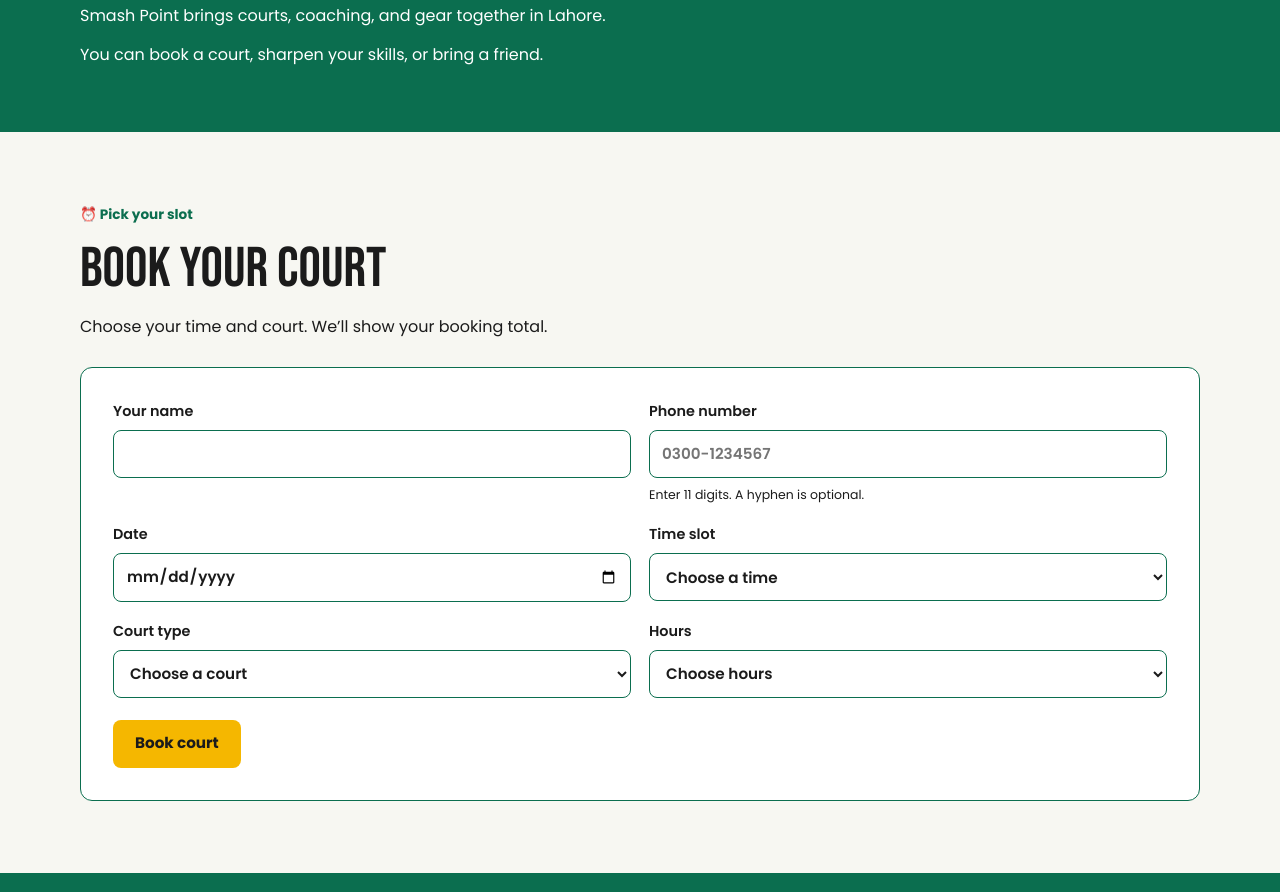
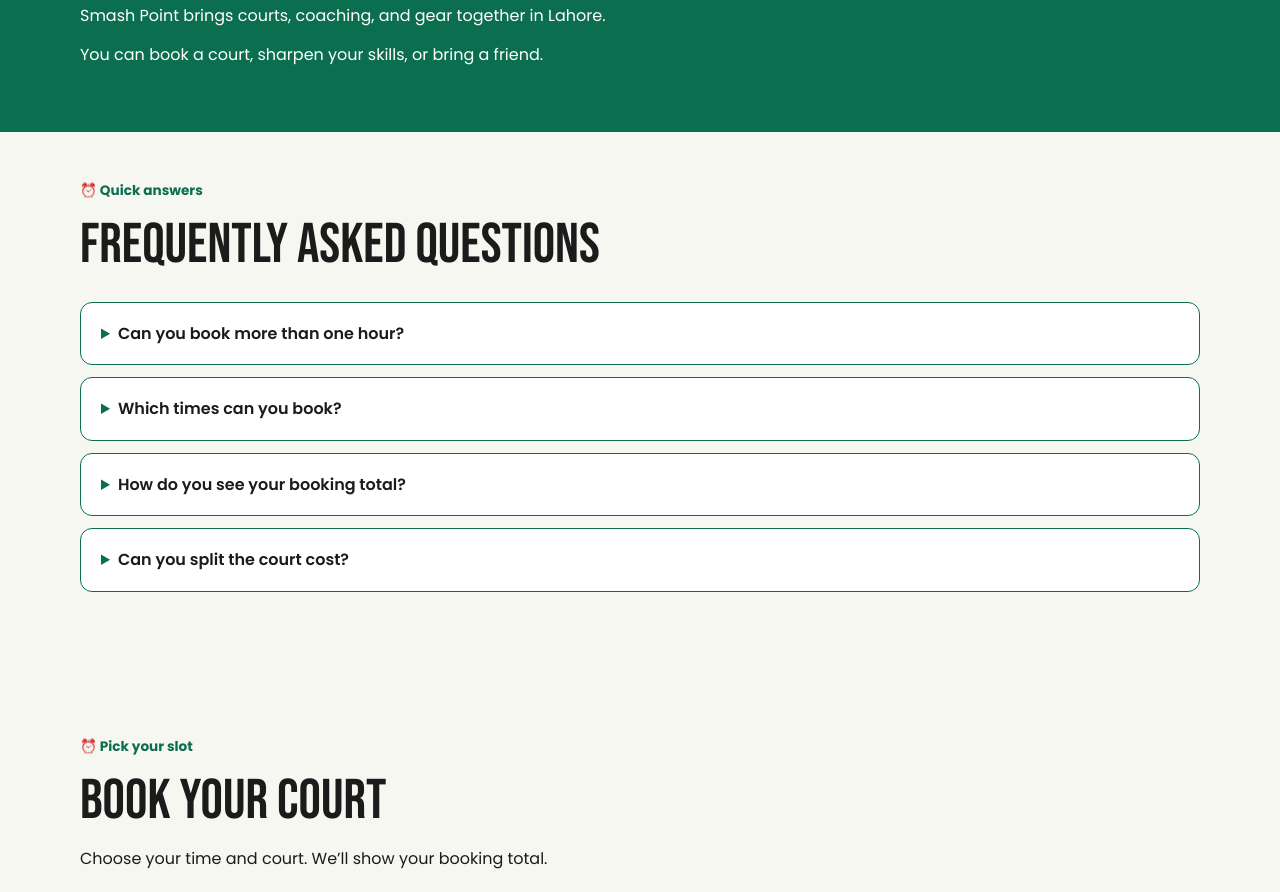
Before and after one commit to ArslanAthar20792003/lab17-27110313, a plain HTML site: page index.html in a window 1280 px wide. Shown: the part 1650-2542 px from the top of the page. Drawn offline with Linux system fonts and the light colour scheme.

Commit message:
Mobile layout and FAQ

```diff
--- a/index.html
+++ b/index.html
@@ -110,6 +110,31 @@
       </div>
     </section>
 
+    <section class="section page-width faq-section" aria-labelledby="faq-title">
+      <div class="section-heading">
+        <p class="eyebrow">⏰ Quick answers</p>
+        <h2 id="faq-title">Frequently asked questions</h2>
+      </div>
+      <div class="faq-list">
+        <details class="faq-item">
+          <summary>Can you book more than one hour?</summary>
+          <p>Yes. Choose one, two, or three hours on the booking form.</p>
+        </details>
+        <details class="faq-item">
+          <summary>Which times can you book?</summary>
+          <p>Morning slots run from 7:00 am to 9:00 am. Evening slots run from 5:00 pm to 10:00 pm.</p>
+        </details>
+        <details class="faq-item">
+          <summary>How do you see your booking total?</summary>
+          <p>Submit a valid booking, and we’ll show your total.</p>
+        </details>
+        <details class="faq-item">
+          <summary>Can you split the court cost?</summary>
+          <p>Yes. Enter your court price, hours, and players on the Split cost page.</p>
+        </details>
+      </div>
+    </section>
+
     <section class="section page-width booking-section" id="booking" aria-labelledby="booking-title">
       <div class="section-heading">
         <p class="eyebrow">⏰ Pick your slot</p>
--- a/styles.css
+++ b/styles.css
@@ -257,6 +257,31 @@ select:focus-visible {
   font-weight: 700;
 }
 
+.faq-list {
+  display: grid;
+  gap: 12px;
+}
+
+.faq-item {
+  padding: 18px 20px;
+  border: 1px solid var(--green);
+  border-radius: 12px;
+  background: var(--card);
+}
+
+.faq-item summary {
+  cursor: pointer;
+  font-weight: 600;
+}
+
+.faq-item summary::marker {
+  color: var(--green);
+}
+
+.faq-item p {
+  margin-top: 12px;
+}
+
 .about-section {
   padding-block: 64px;
   background: var(--green);
@@ -410,7 +435,7 @@ select {
   }
 
   .price-grid {
-    grid-template-columns: 1fr;
+    grid-template-columns: repeat(2, minmax(0, 1fr));
   }
 
   .split-main {
@@ -428,6 +453,11 @@ select {
 }
 
 @media (max-width: 520px) {
+  .page-width,
+  .header-inner {
+    width: min(1120px, calc(100% - 32px));
+  }
+
   .header-inner {
     padding-block: 14px;
     align-items: flex-start;
@@ -435,8 +465,12 @@ select {
     gap: 12px;
   }
 
+  .price-grid {
+    grid-template-columns: 1fr;
+  }
+
   .site-nav {
-    gap: 18px;
+    gap: clamp(12px, 4vw, 18px);
   }
 
   .form-grid {
```
